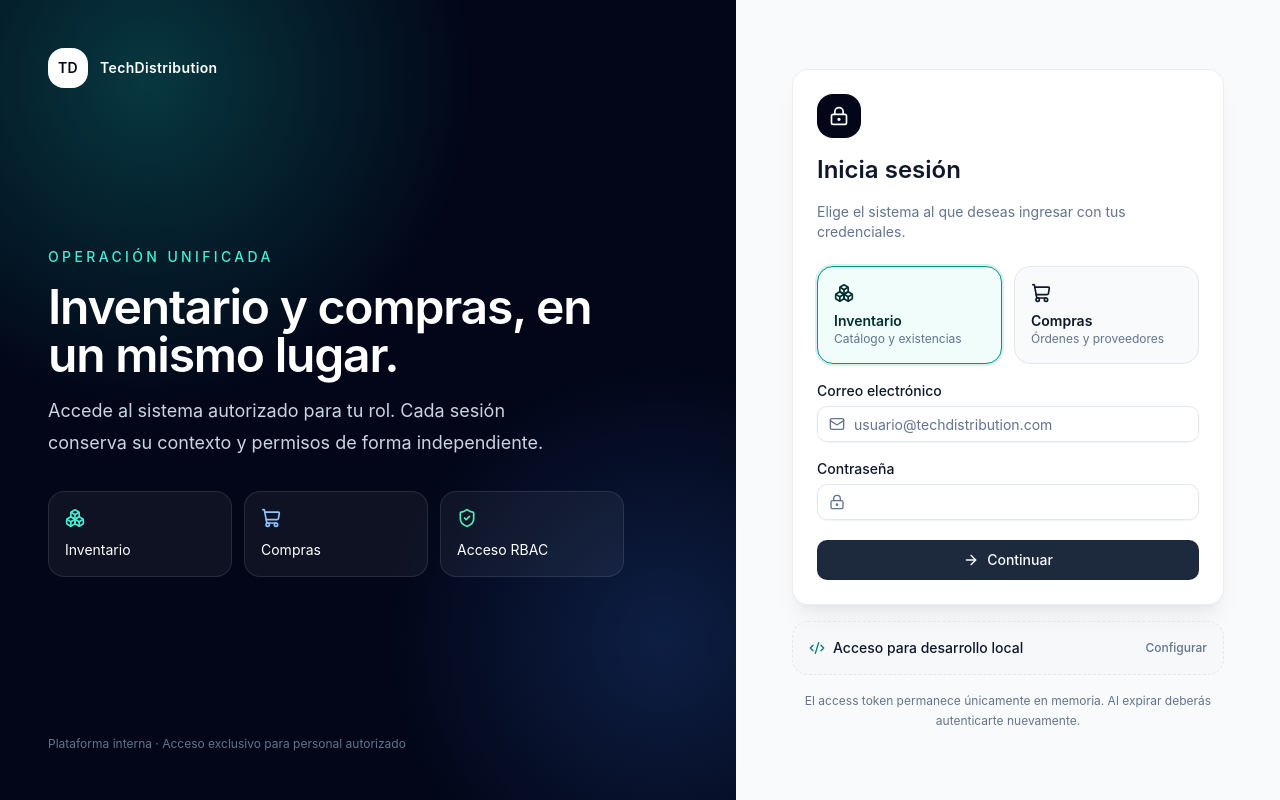
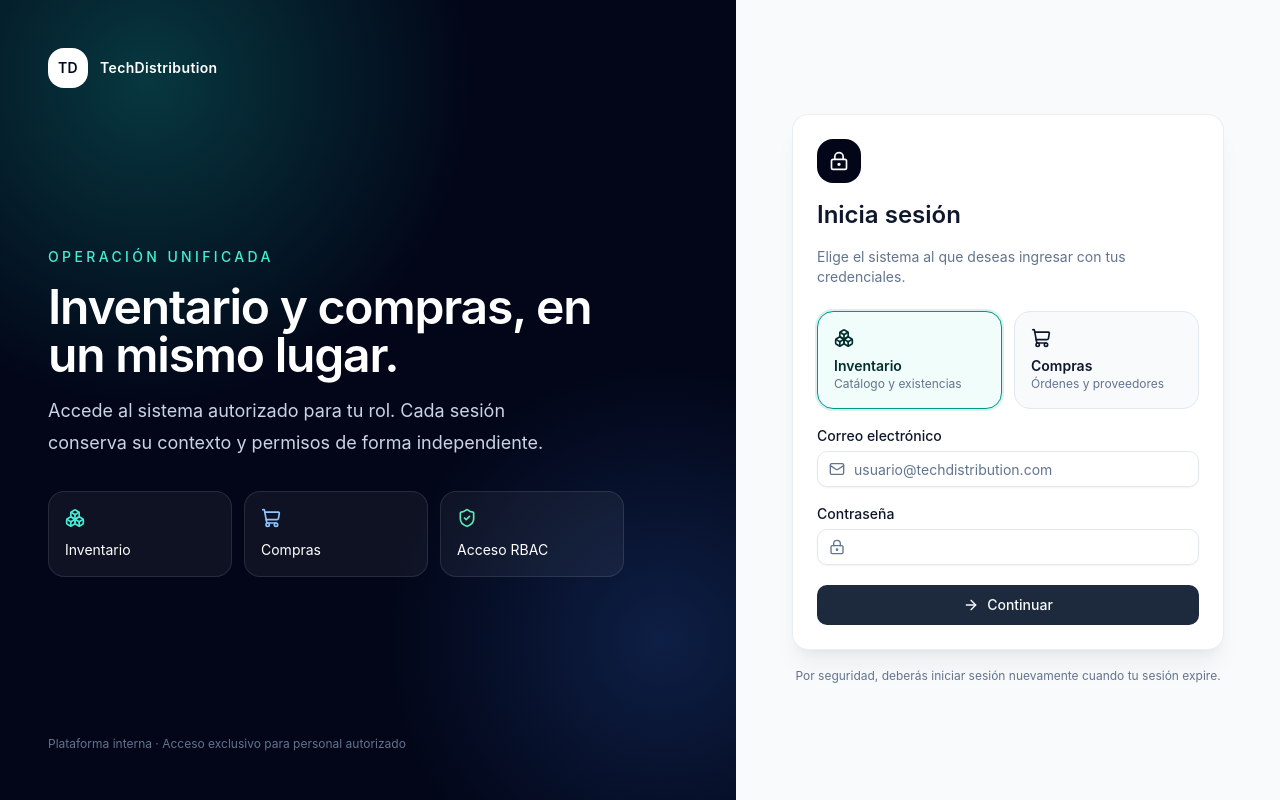
Before and after one commit to AlexAviles345/plataforma-inventario-compras, a React (Vite) app in the folder apps/frontend/: page /login in a window 1280 px wide. Built offline with nearby package versions, Linux system fonts and the light colour scheme; no server answers.

Commit message:
[UPDATE] Restringir acceso local por token

```diff
--- a/apps/frontend/src/app/auth/login/page.tsx
+++ b/apps/frontend/src/app/auth/login/page.tsx
@@ -14,6 +14,9 @@ function safeReturnPath(value: string | null): string {
 export function LoginPage() {
   const navigate = useNavigate();
   const [searchParams] = useSearchParams();
+  const developmentTokenAccessEnabled =
+    import.meta.env.DEV &&
+    import.meta.env.VITE_ENABLE_DEV_TOKEN_ACCESS === 'true';
   const onAuthenticated = () => {
     navigate(safeReturnPath(searchParams.get('returnTo')), { replace: true });
   };
@@ -22,12 +25,12 @@ export function LoginPage() {
     <AuthLayout>
       <div className="space-y-4">
         <LoginFormCard onAuthenticated={onAuthenticated} />
-        {import.meta.env.DEV && (
+        {developmentTokenAccessEnabled && (
           <DevelopmentTokenAccess onAuthenticated={onAuthenticated} />
         )}
         <p className="text-center text-xs leading-5 text-muted-foreground">
-          El access token permanece únicamente en memoria. Al expirar deberás
-          autenticarte nuevamente.
+          Por seguridad, deberás iniciar sesión nuevamente cuando tu sesión
+          expire.
         </p>
       </div>
     </AuthLayout>
--- a/apps/frontend/src/vite-env.d.ts
+++ b/apps/frontend/src/vite-env.d.ts
@@ -2,6 +2,7 @@
 
 interface ImportMetaEnv {
   readonly VITE_APP_NAME?: string;
+  readonly VITE_ENABLE_DEV_TOKEN_ACCESS?: string;
 }
 
 interface ImportMeta {
```
Also changed, not shown: 3 other files (tests, documents, lock files or other folders).
